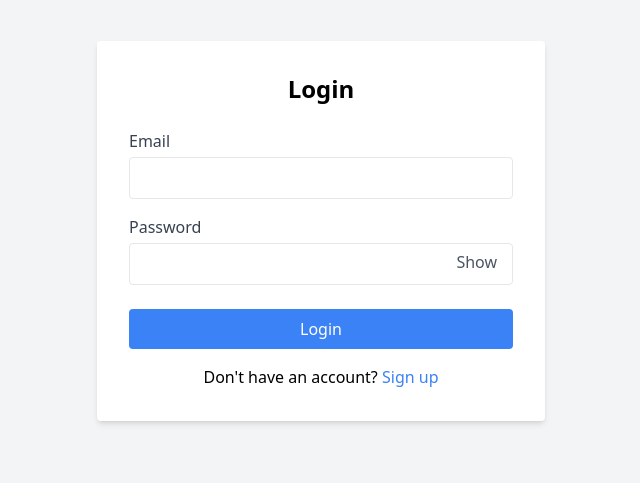
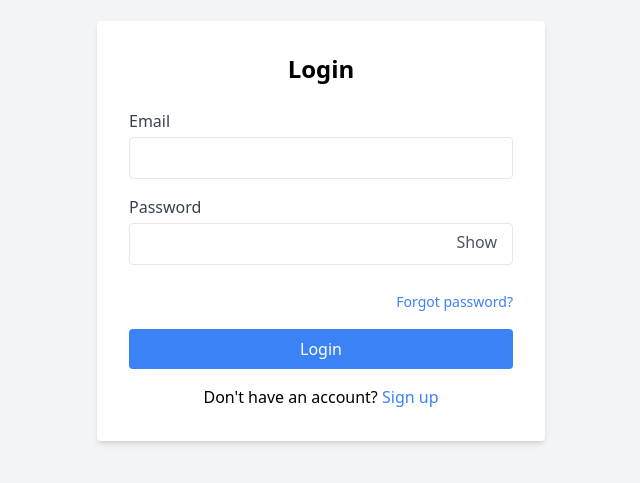
Before and after one commit to NetiSade/habit-tracker-web, a React (Vite) app: page /login in a window 1280 px wide. Shown: the part 169-652 px from the top of the page, without its empty margins (319-959 px from the left). Built offline with nearby package versions, Linux system fonts and the light colour scheme; no server answers.

Commit message:
Add Forgot password link to login page

```diff
--- a/src/pages/Login.tsx
+++ b/src/pages/Login.tsx
@@ -65,6 +65,11 @@
               </button>
             </div>
           </div>
+          <div className="mb-4 text-right">
+            <Link to="/forgot-password" className="text-sm text-blue-500">
+              Forgot password?
+            </Link>
+          </div>
           <button
             type="submit"
             className="w-full rounded bg-blue-500 py-2 text-white hover:bg-blue-600"
```
